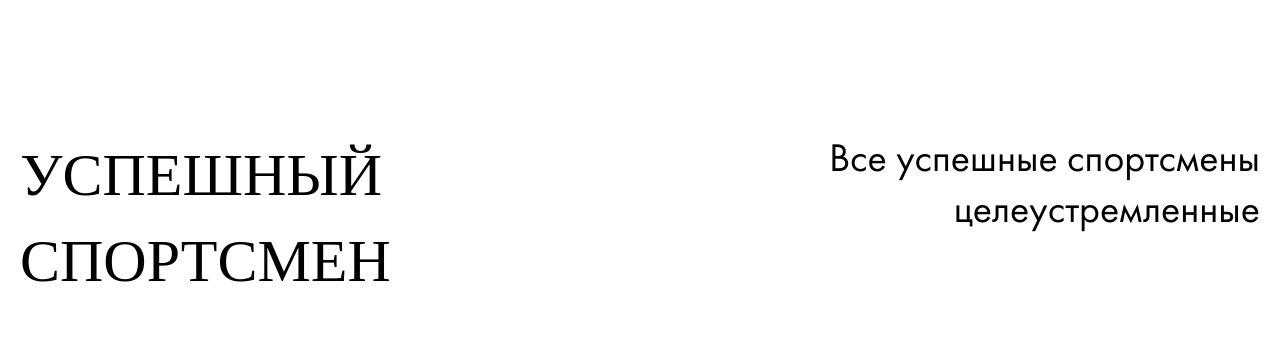
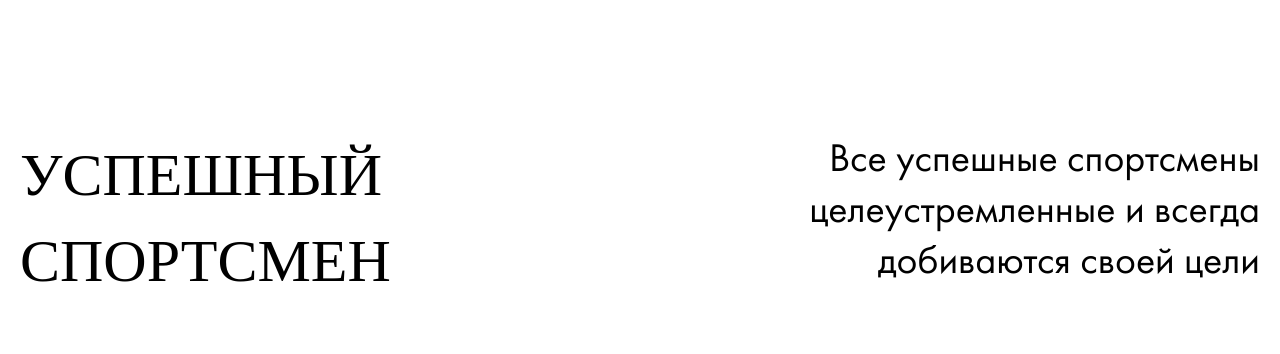
Before and after one commit to StepanKhvatov/kovalev-birthday, a React (Create React App) app: page / in a window 1280 px wide. Shown: the part 3560-3914 px from the top of the page. Built offline with nearby package versions, Linux system fonts and the light colour scheme; no server answers; a web font is replaced by a local one.

Commit message:
Update styles

```diff
--- a/src/components/Sport.jsx
+++ b/src/components/Sport.jsx
@@ -11,7 +11,8 @@ const Sport = () => {
           <div className={sportStyles["title-container"]}>
             <h2 className={`${sportStyles.title} title`}>успешный спортсмен</h2>
             <p className={sportStyles.description}>
-              Все успешные спортсмены целеустремленные{" "}
+              Все успешные спортсмены целеустремленные и всегда добиваются своей
+              цели
             </p>
           </div>
           <div className={sportStyles["content-container"]}>
--- a/src/styles/Sport.module.css
+++ b/src/styles/Sport.module.css
@@ -22,13 +22,16 @@
   display: flex;
   justify-content: space-between;
 }
+
 .description {
   font-size: 40px;
   margin: 0;
   text-align: end;
   line-height: 51px;
   font-family: "Futura PT";
+  max-width: 630px;
 }
+
 .content-container {
   margin-top: 140px;
   display: flex;
@@ -36,6 +39,7 @@
   gap: 45px;
   justify-content: space-between;
 }
+
 .content-block {
   width: 520px;
   height: 590px;
@@ -43,12 +47,14 @@
   overflow: hidden;
   object-fit: cover;
 }
+
 .vs {
   font-size: 60px;
   line-height: 86.88px;
   margin: 0;
   font-family: "Dela Gothic One";
 }
+
 .tiger {
   position: absolute;
   left: -20px;
@@ -71,6 +77,7 @@
     line-height: 64px;
   }
   .content-container {
+    margin-top: 40px;
     flex-direction: column;
   }
   .video-container {
```
